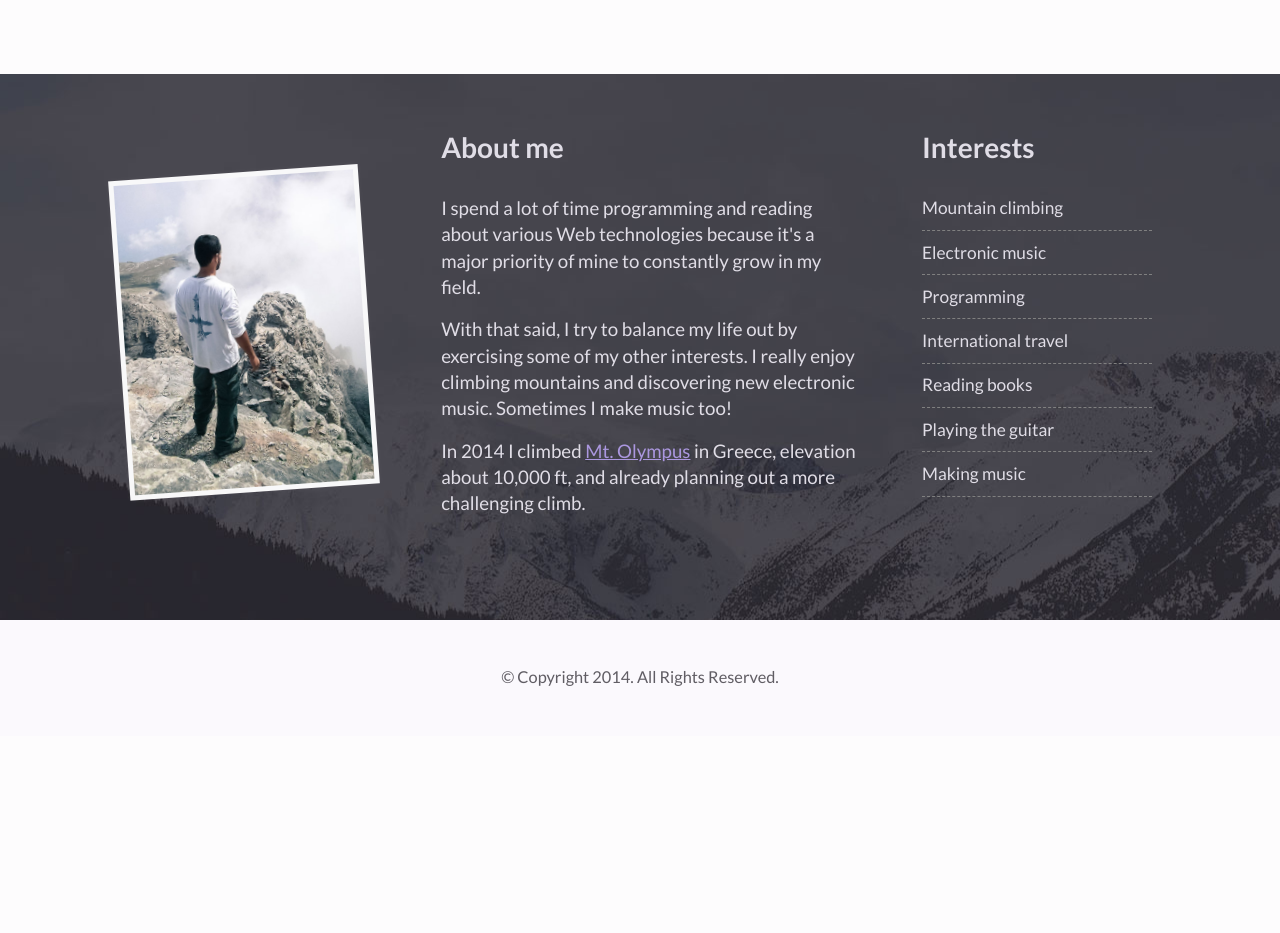
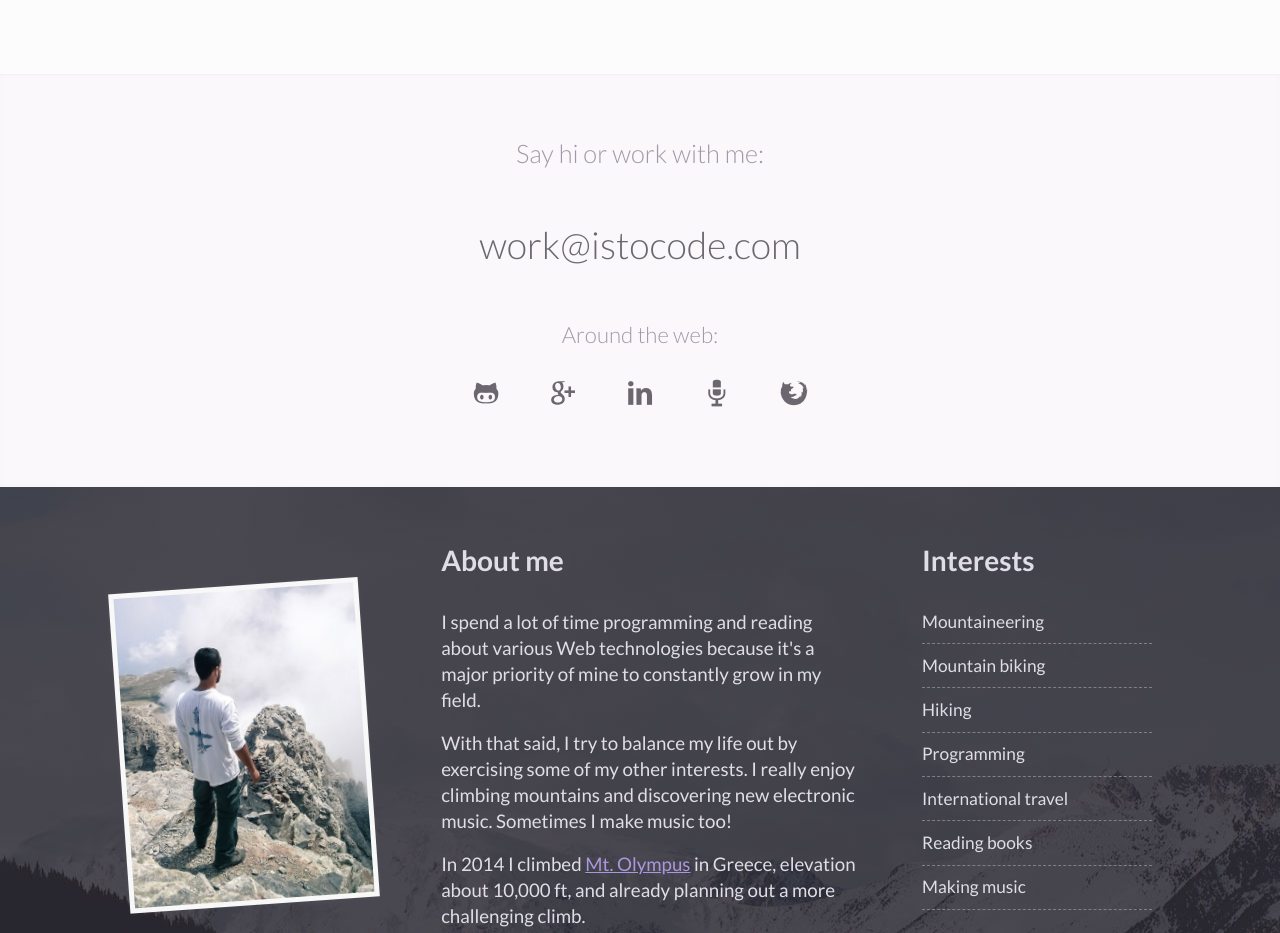
Before and after one commit to alpinelogic/alpinelogic.github.io, a website: page index.html in a window 1280 px wide. Shown: the part 2297-3230 px from the top of the page. Before the commit the page ends 3033 px from the top, so only its background shows below. Drawn offline with Linux system fonts and the light colour scheme.

Commit message:
adding in 'Contact' section

```diff
--- a/css/scss/style.scss
+++ b/css/scss/style.scss
@@ -381,6 +381,44 @@
 }
 
 /**
+ * Contact
+ */
+.contact {
+  border-top: 1px solid rgba(238, 236, 240, 0.5);
+  background: rgba(248,245,250,0.5);
+  background: #faf8fa;
+  box-shadow: inset 0 0 5px 0px rgba(246, 243, 248, 1);
+
+  a {
+    text-decoration: none;
+    color: #5C5761;
+    opacity: .9;
+
+    &:hover {
+      opacity: 1;
+    }
+  }
+
+  h1.section-title { margin-bottom: 1.325em; }
+
+  .muted { font-size: 68%; }
+
+  .big-text {
+    font-size: 2em;
+    margin-bottom: 1.325em;
+  }
+
+  .social {
+    margin-top: 0;
+
+    a {
+      font-size: 1.425em;
+      margin: 0 .875em;
+    }
+  }
+}
+
+/**
  * Interests
  */
 .interests {
--- a/index.html
+++ b/index.html
@@ -2,12 +2,12 @@
 <html lang="en">
 <head>
   <meta charset="utf-8">
-  <title>istocode</title>
+  <title>istocode - Web Application Developer</title>
   <meta name="viewport" content="width=device-width, initial-scale=1.0">
-  <meta name="description" content="The home of istocode.com">
+  <meta name="description" content="A Web Application Developer from North Carolina. I specialize in Front End Development for web applications and modern websites. My passions include JavaScript, HTML5, CSS3, Ruby, and awesome design.">
 
   <link href='http://fonts.googleapis.com/css?family=Josefin+Sans:700|Lato:400,300,700' rel='stylesheet' type='text/css'>
-  <link href="css/style.css?v=0.9.4" rel="stylesheet">
+  <link href="css/style.css?v=0.9.5" rel="stylesheet">
   <link href="images/favicon.ico" rel="shortcut icon">
 </head>
 <body id="home">
@@ -91,7 +91,7 @@
     </section>
 
 
-    <section id="contact" class="action-banner">
+    <section class="action-banner">
       <div class="inner">
         <div class="container section-content">
           <h2 class="section-title text-center">Work In Progress</h2>
@@ -144,6 +144,25 @@
     </section>
 
 
+    <section id="contact" class="contact text-center">
+      <div class="inner">
+        <div class="container section-content">
+          <h1 class="section-title text-thin"><small class="muted">Say hi or work with me:</small></h1>
+          <p class="big-text text-thin"><a href="mailto:work@istocode.com">work@istocode.com</a></p>
+
+          <h2><small class="muted">Around the web:</small></h2>
+          <p class="social">
+            <a target="_blank" href="http://github.com/vasilionjea" class="github" title="Github"><span class="icon-github"></span></a>
+            <a target="_blank" href="http://plus.google.com/110814414365329072173" class="google+" title="Google+"><span class="icon-googleplus"></span></a>
+            <a target="_blank" href="http://www.linkedin.com/pub/billy-onjea/a0/645/565/" class="linkedin" title="Linkedin"><span class="icon-linkedin"></span></a>
+            <a target="_blank" href="http://soundcloud.com/istocode" class="soundclound" title="SoundCloud"><span class="icon-microphone"></span></a>
+            <a target="_blank" href="https://developer.mozilla.org/en-US/profiles/istos" class="mozilla" title="MDN - Mozilla Developer Network"><span class="icon-firefox"></span></a>
+          </p>
+        </div>
+      </div>
+    </section>
+
+
     <section id="about" class="interests dark-block">
       <div class="container section-content">
         <div class="flow">
@@ -163,12 +182,12 @@
               <div class="blox-4-10 hobbies-list">
                 <h3 class="section-title">Interests</h3>
                 <ul>
-                  <li>Mountain climbing</li>
-                  <li>Electronic music</li>
+                  <li>Mountaineering</li>
+                  <li>Mountain biking</li>
+                  <li>Hiking</li>
                   <li>Programming</li>
                   <li>International travel</li>
                   <li>Reading books</li>
-                  <li>Playing the guitar</li>
                   <li>Making music</li>
                 </ul>
               </div>
```
Also changed, not shown: css/scss/_fonts.scss (indentation only), css/style.css, 1 other file.
